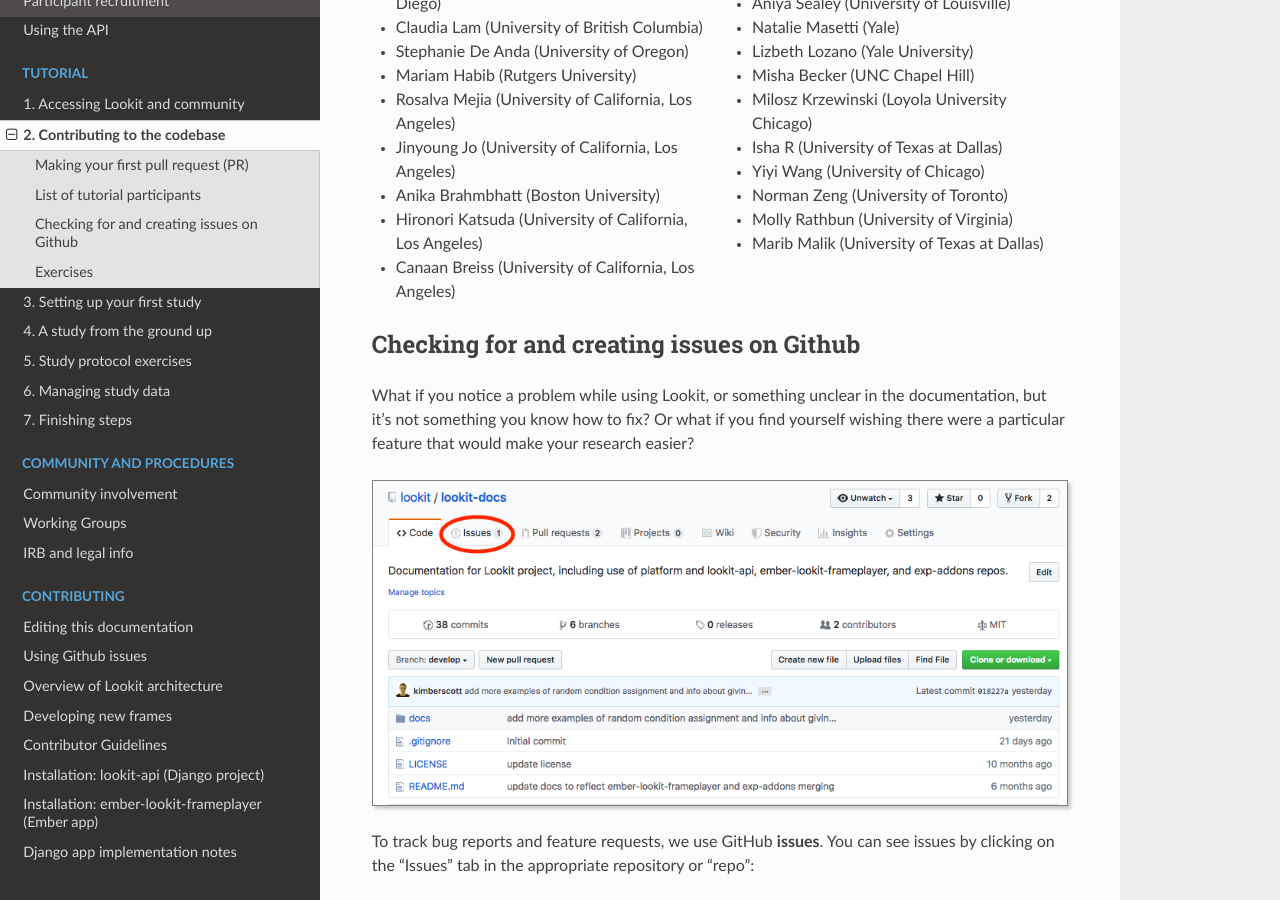
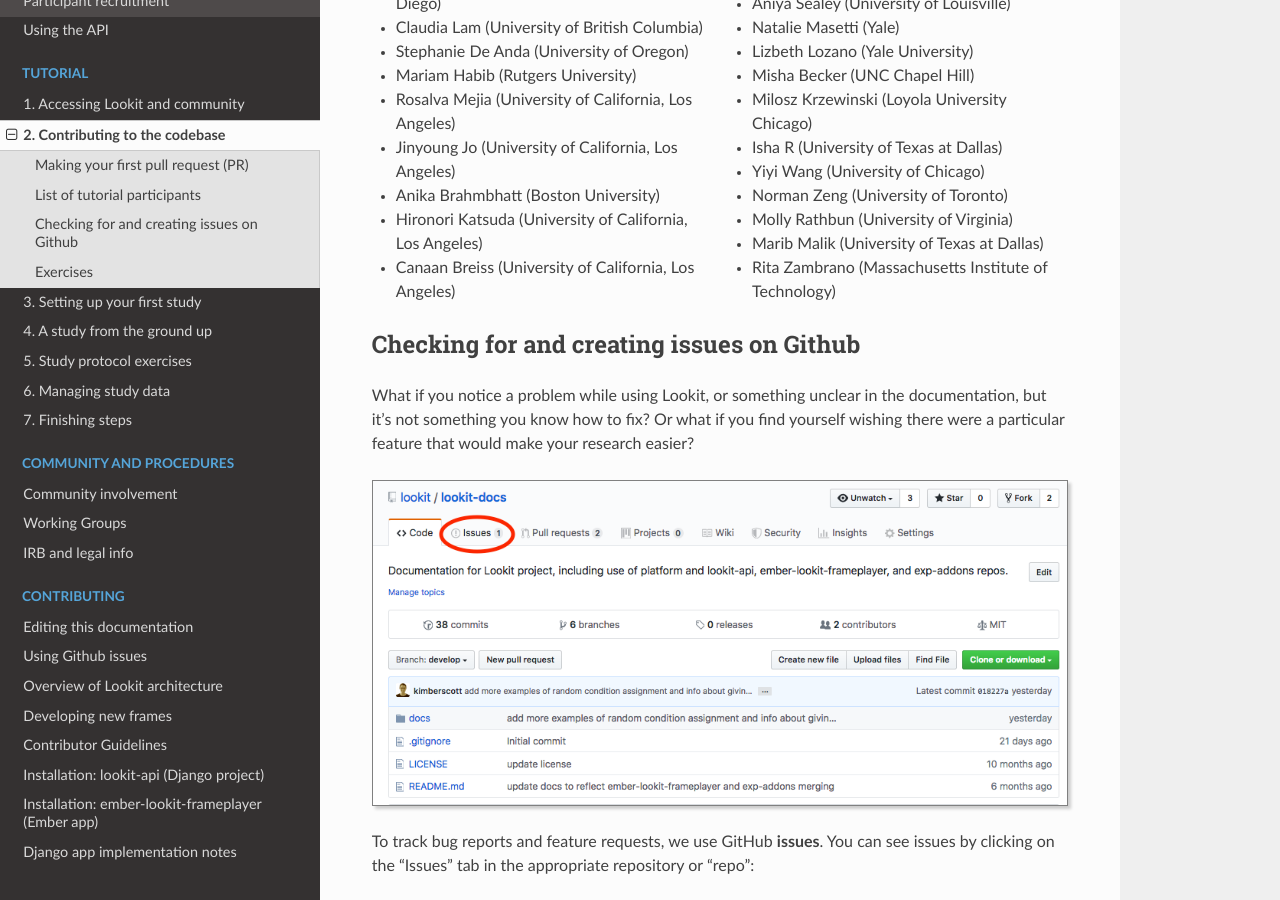
Before and after one commit to lookit/lookit-docs, a Sphinx documentation site: the page built from docs/source/tutorial-contributing.rst, in a window 1280 px wide and 900 px high, scrolled down 7401 px. Built offline with Sphinx 7.4.7 and the Read the Docs theme 2.0.0, drawn with Linux system fonts in a browser that asks for light colours.

Commit message:
Adding myself to list of tutorial participants

```diff
--- a/docs/source/tutorial-contributing.rst
+++ b/docs/source/tutorial-contributing.rst
@@ -295,6 +295,7 @@
 - Norman Zeng (University of Toronto)
 - Molly Rathbun (University of Virginia)
 - Marib Malik (University of Texas at Dallas)
+- Rita Zambrano (Massachusetts Institute of Technology)
 
 Checking for and creating issues on Github
 -------------------------------------------
```
